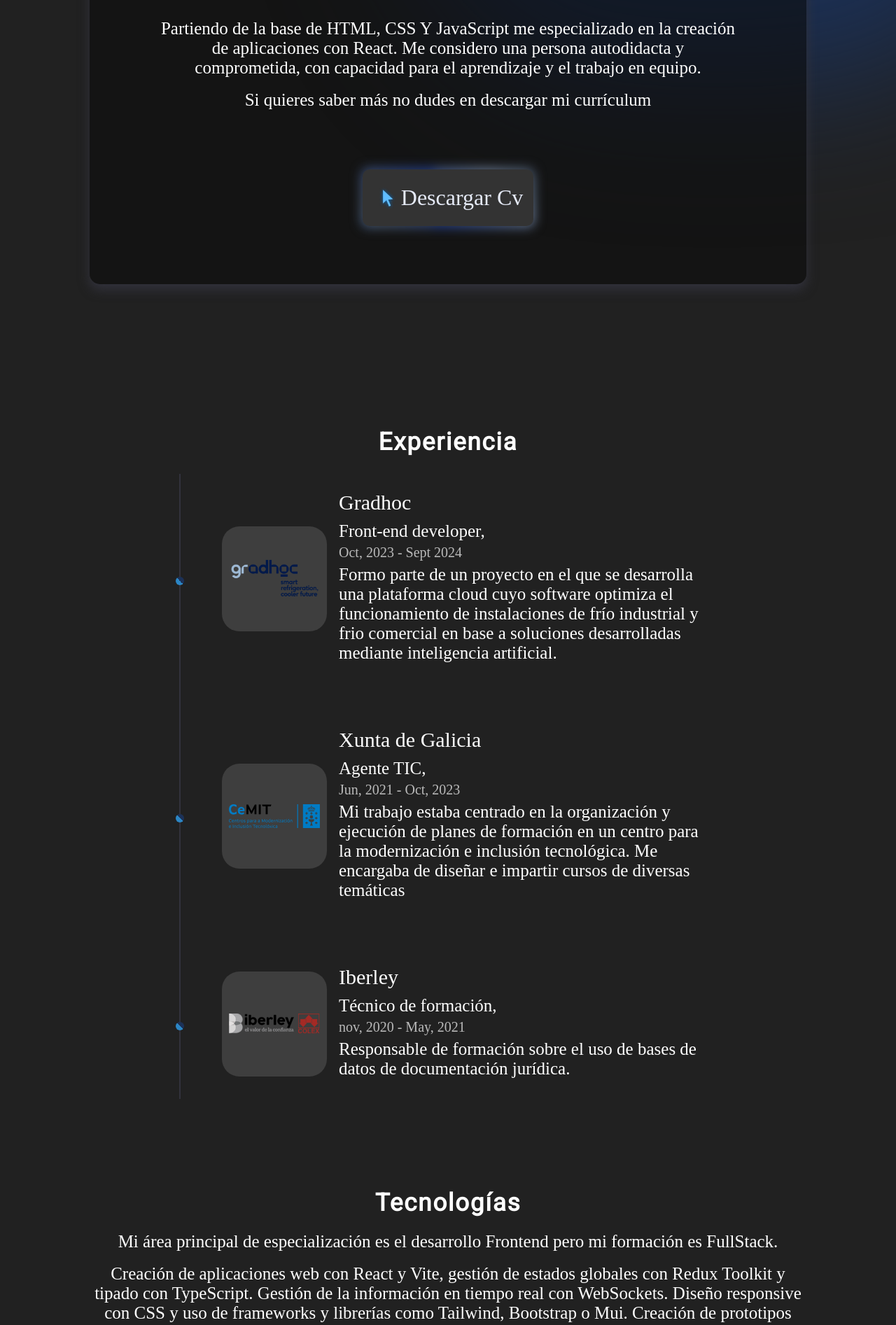
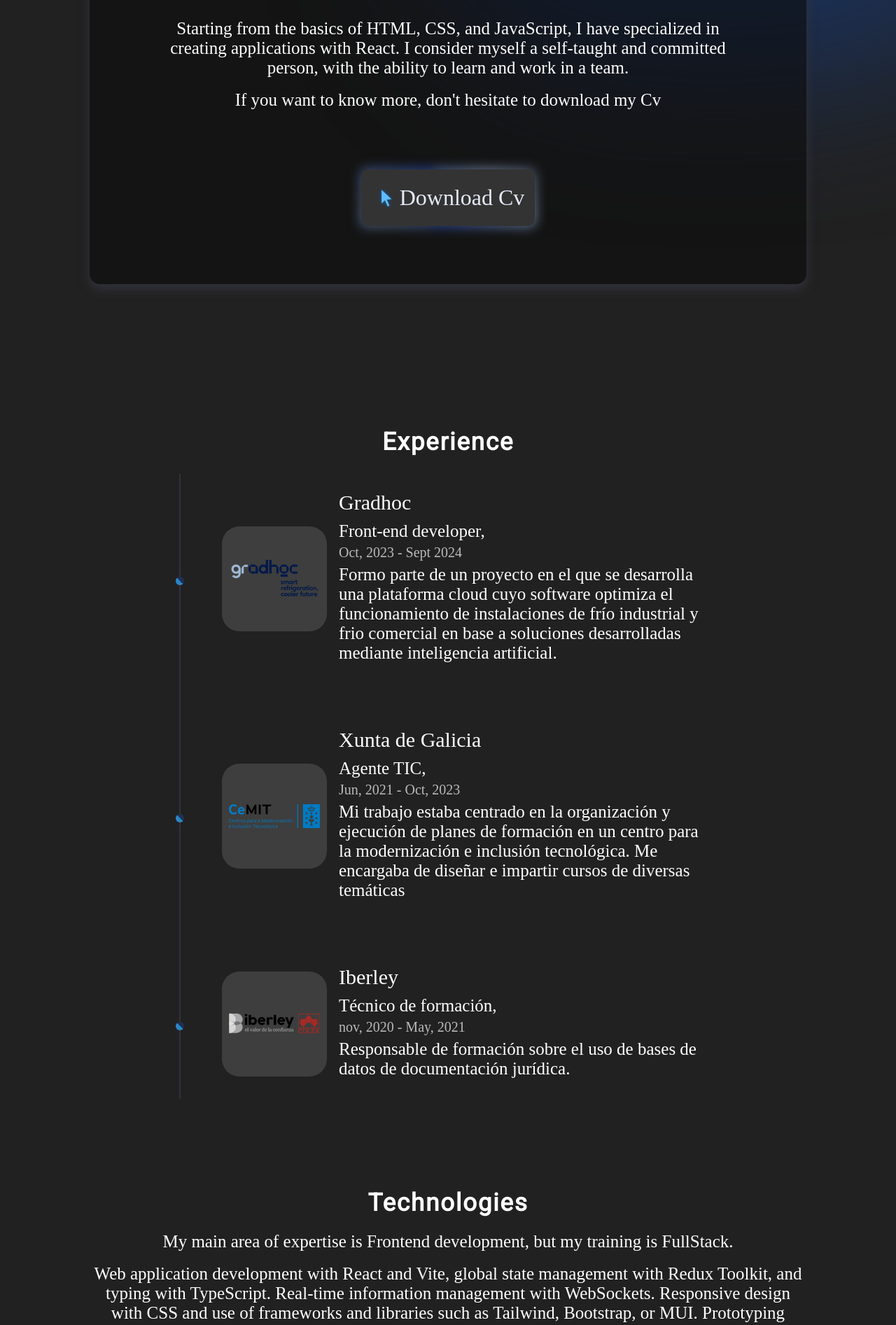
Before and after one commit to jorgenovorodriguez/Portfolio, a React (Vite) app: page / in a window 1280 px wide. Shown: the part 880-2773 px from the top of the page at 70% size. Built offline with nearby package versions, Linux system fonts and the light colour scheme.

Commit message:
translations v2

```diff
--- a/public/locales/en/translation.json
+++ b/public/locales/en/translation.json
@@ -3,8 +3,8 @@
     "FrontEnd Developer": "FrontEnd Developer",
     "Sobre mí": "About me",
     "Partiendo de la base de HTML, CSS Y JavaScript me especializado en la creación de aplicaciones con React. Me considero una persona autodidacta y comprometida, con capacidad para el aprendizaje y el trabajo en equipo." : "Starting from the basics of HTML, CSS, and JavaScript, I have specialized in creating applications with React. I consider myself a self-taught and committed person, with the ability to learn and work in a team.",
-    "Si quieres saber más no dudes en descargar mi currículum" : "If you want to know more, don't hesitate to download my resume",
-    "Descargar Cv" : "Download Resume",
+    "Si quieres saber más no dudes en descargar mi currículum" : "If you want to know more, don't hesitate to download my Cv",
+    "Descargar Cv" : "Download Cv",
     "Experiencia" : "Experience",
     "Mi área principal de especialización es el desarrollo Frontend pero mi formación es FullStack." : "My main area of expertise is Frontend development, but my training is FullStack.",
     "Creación de aplicaciones web con React y Vite, gestión de estados globales con Redux Toolkit y tipado con TypeScript. Gestión de la información en tiempo real con WebSockets. Diseño responsive con CSS y uso de frameworks y librerías como Tailwind, Bootstrap o Mui. Creación de prototipos basados en principios UX/UI con Figma. Manejo de Backend con Node y Express, bases de datos con MySql, conocimientos de API REST. Control de versiones con Git." : "Web application development with React and Vite, global state management with Redux Toolkit, and typing with TypeScript. Real-time information management with WebSockets. Responsive design with CSS and use of frameworks and libraries such as Tailwind, Bootstrap, or MUI. Prototyping based on UX/UI principles with Figma. Backend handling with Node and Express, databases with MySQL, knowledge of REST APIs. Version control with Git.",
--- a/src/components/About/About.tsx
+++ b/src/components/About/About.tsx
@@ -17,7 +17,7 @@ export const About: React.FC = () => {
                         <div>
                             <p>
                                 {t(
-                                    `Partiendo de la base de HTML, CSS Y JavaScript me especializado en la creación de aplicaciones con React. Me considero una persona autodidacta y comprometida, con capacidad para el aprendizaje y el trabajo en equipo. `
+                                    `Partiendo de la base de HTML, CSS Y JavaScript me especializado en la creación de aplicaciones con React. Me considero una persona autodidacta y comprometida, con capacidad para el aprendizaje y el trabajo en equipo.`
                                 )}
                             </p>
                             <br />
--- a/src/i18n.js
+++ b/src/i18n.js
@@ -5,7 +5,7 @@ import translationSP from '../public/locales/sp/translation.json';
 import translationEN from '../public/locales/en/translation.json';
 
 const resources = {
-    sp: {
+    es: {
         translation: translationSP,
     },
     en: {
@@ -13,16 +13,12 @@ const resources = {
     },
 };
 
-if (!localStorage.getItem('I18N_LANGUAGE')) {
-    localStorage.setItem('I18N_LANGUAGE', 'sp');
-}
-
 i18n.use(detector)
     .use(initReactI18next)
     .init({
         resources,
-        lng: localStorage.getItem('I18N_LANGUAGE') || 'sp',
-        fallbackLng: 'sp',
+        lng: localStorage.getItem('I18N_LANGUAGE'),
+        fallbackLng: 'es',
 
         keySeparator: false,
 
@@ -31,8 +27,8 @@ i18n.use(detector)
         },
 
         detection: {
-            order: ['navigator'],
-            caches: ['localStorage', 'cookie'], // donde almacenar el idioma detectado
+            order: ['navigator', 'localStorage', 'cookie'],
+            caches: ['localStorage', 'cookie'],
         },
     });
 
```
